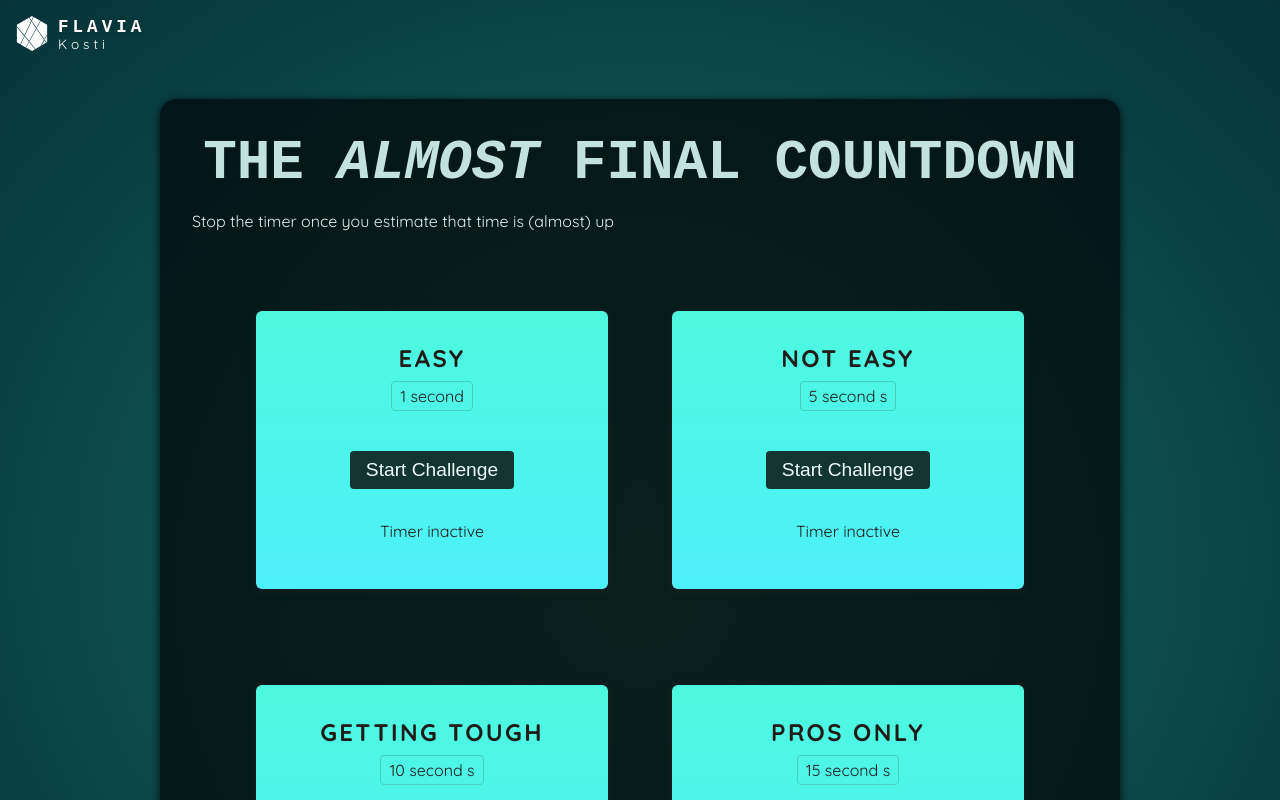
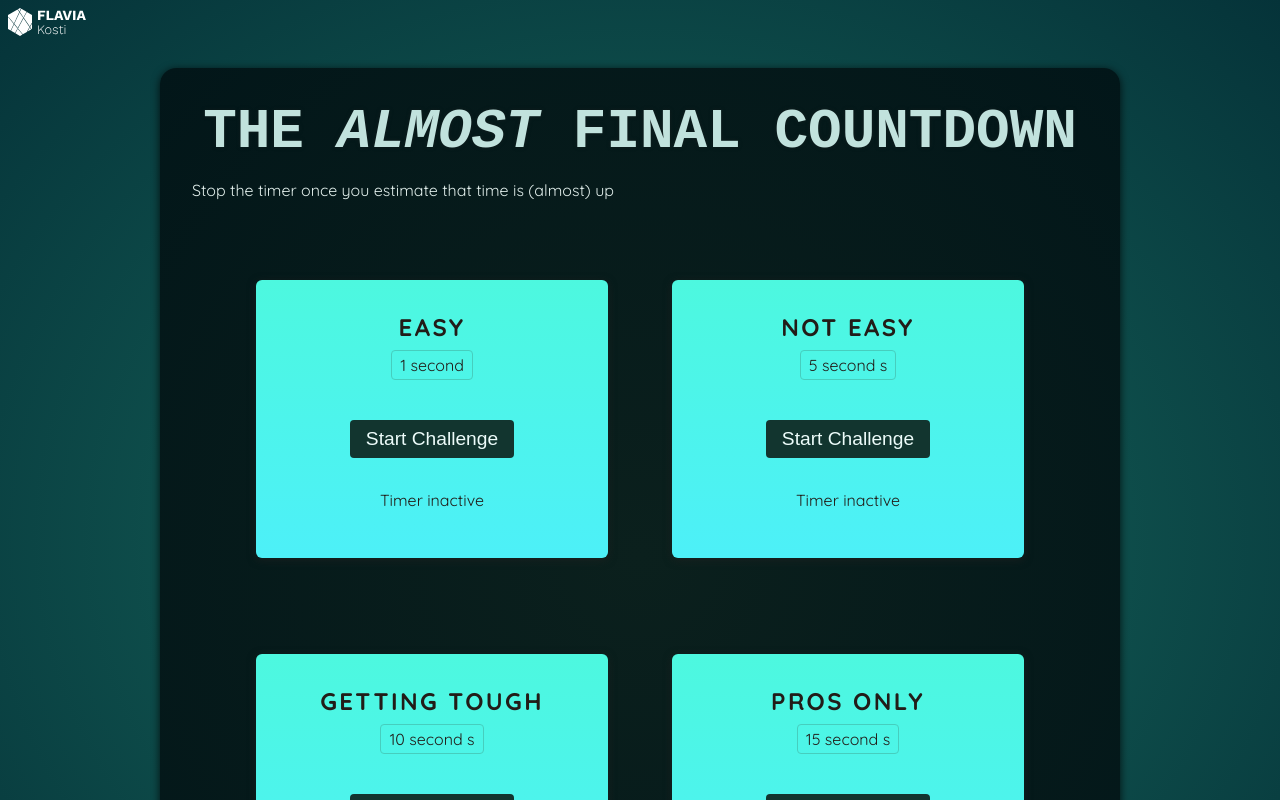
Before and after one commit to flavia3107/timer-game, a React (Vite) app: page / in a window 1280 px wide. Shown: the top 800 px of the page. Built offline with nearby package versions, Linux system fonts and the light colour scheme; a web font is replaced by a local one.

Commit message:
Re-design

```diff
--- a/index.html
+++ b/index.html
@@ -9,15 +9,9 @@
 </head>
 
 <body>
-  <header>
-    <a href="https://all-projects-portfolio.web.app/" target="_blank" class="logo">
-      <img class="logo-img" src="/src/assets/logo-white.svg" />
-      <div class="logo-txt">
-        <h1>FLAVIA</h1>
-        <span>Kosti</span>
-      </div>
-    </a>
-  </header>
+  <a href="https://all-projects-portfolio.web.app/" target="_blank">
+    <img src="/src/assets/logo-white.svg" />
+  </a>
   <div id="modal"></div>
   <div id="content">
     <header>
--- a/src/index.css
+++ b/src/index.css
@@ -41,49 +41,11 @@
   gap: 2rem;
 }
 
-.logo {
+a {
   display: flex;
-  align-items: center;
-  padding: 1rem;
-  text-decoration: none;
-}
-
-.logo > img {
-  height: 35px;
-}
-
-.logo-txt {
-  padding-left: 7px;
-  display: flex;
-  flex-direction: column;
-  color: #fff;
-  align-items: flex-start;
-}
-
-.logo-img {
-  width: 2rem;
-  margin-right: 3px;
-}
-
-.logo-txt h1,
-.logo-txt span {
-  margin: 0;
-  padding: 0;
-  line-height: 1;
-  letter-spacing: 4px;
-}
-
-.logo-txt h1 {
-  font-weight: bolder;
-  font-size: 1.1rem;
-  margin-top: 2px;
-  font-family: "Courier New", Courier, monospace;
-  color: #fff;
-}
-
-.logo-txt span {
-  font-weight: lighter;
-  font-size: 0.85rem;
+  width: fit-content;
+  text-transform: none;
+  margin: 0.5rem;
 }
 
 ::-webkit-scrollbar {
```
Also changed, not shown: src/assets/logo-white.svg, 1 other file (tests, documents, lock files or other folders).
